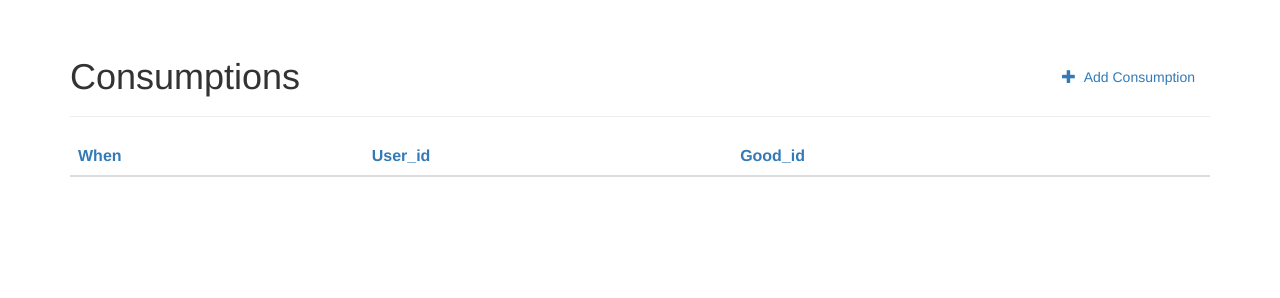
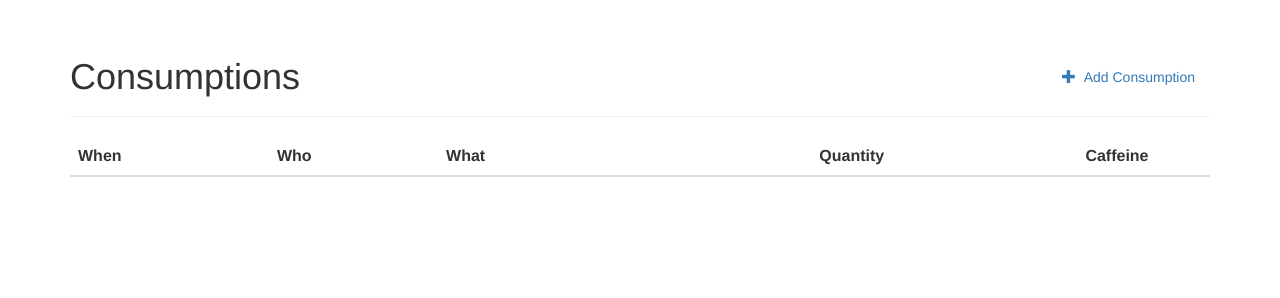
Before and after one commit to Indemnity83/deprecated, a CakePHP app: template app/View/Consumptions/index.ctp in a window 1280 px wide. Shown: the part 53-351 px from the top of the page. Run offline with PHP 8.4 and a stand-in for CakePHP, Linux system fonts and the light colour scheme; the template is opened without the code that fills it, so the values that code supplies are empty; some libraries are stand-ins or nearby versions; some web fonts are replaced.

Commit message:
Fixes #8; also added headings to the consumptions tables

```diff
--- a/app/View/Consumptions/index.ctp
+++ b/app/View/Consumptions/index.ctp
@@ -24,9 +24,11 @@
 			<table cellpadding="0" cellspacing="0" class="table table-striped">
 				<thead>
 					<tr>
-						<th><?php echo $this->Paginator->sort('when'); ?></th>
-						<th><?php echo $this->Paginator->sort('user_id'); ?></th>
-						<th><?php echo $this->Paginator->sort('good_id'); ?></th>
+						<th>When</th>
+						<th>Who</td>
+						<th>What</td>
+						<th class="text-right">Quantity</td>
+						<th class="text-right">Caffeine</td>
 						<th class="actions text-right"></th>
 					</tr>
 				</thead>
--- a/app/View/Goods/view.ctp
+++ b/app/View/Goods/view.ctp
@@ -21,7 +21,7 @@
 				<tr>
 					<th>When</th>
 					<th>Who</td>
-					<th class="text-right">Consumed</td>
+					<th class="text-right">Quantity</td>
 					<th class="text-right">Caffeine</td>
 				</tr>
 			</thead>
@@ -30,8 +30,8 @@
 				<tr>
 					<th><?php echo $consumption['when']; ?></th>
 					<td><?php echo $this->Html->link($consumption['User']['username'], array('controller' => 'users', 'action' => 'view', $consumption['User']['username'])); ?></td>
-					<td class="text-right"><?php echo $consumption['quantity']; ?> fl. oz</td>
-					<td class="text-right"><?php echo $consumption['quantity'] * $good['Good']['caffeine_level'] / $good['Good']['fluid_ounces']; ?> mg</td>
+					<td class="text-right"><?php echo $consumption['quantity'] . ' ' . $good['Good']['unit_enum']; ?></td>
+					<td class="text-right"><?php echo $consumption['quantity'] * $consumption['Good']['caffeine_level'] / $consumption['Good']['per']; ?> mg</td>
 				</tr>
 			<?php endforeach; ?>
 			</tbody>
```
Also changed, not shown: app/View/Users/profile.ctp (+8 -0 lines), app/View/Users/view.ctp (+8 -0 lines).
